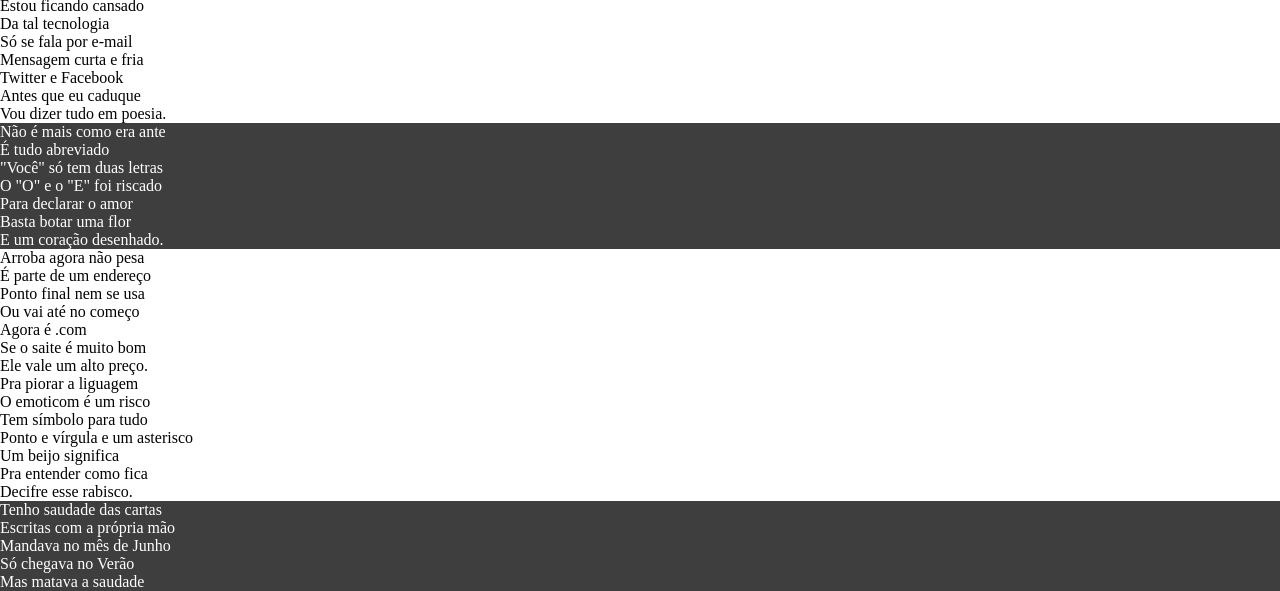
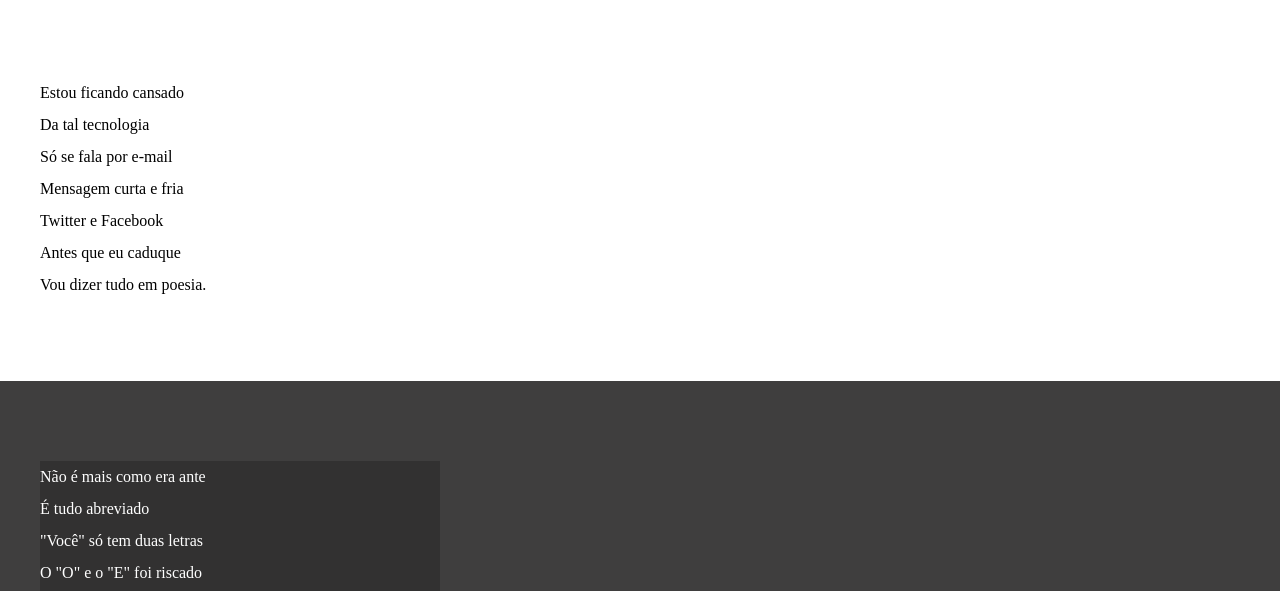
Before and after one commit to fabians84f/htmlecss, a plain HTML site: page desafio12/index.html in a window 1280 px wide. Shown: the part 158-749 px from the top of the page. Drawn offline with Linux system fonts and the light colour scheme.

Commit message:
atualizei estilos

```diff
--- a/desafio12/estilo/style.css
+++ b/desafio12/estilo/style.css
@@ -35,6 +35,13 @@ header a:hover, footer a:hover {
     text-decoration: underline;
 }
 
+section {
+    padding-top: 10vh;
+    padding-bottom: 10vh;
+    line-height: 2em;
+    padding-left: 40px;
+}
+
 section.normal {
     background-color: white;
     color: black;
@@ -45,6 +52,11 @@ section.imagem {
     color: white;
 }
 
+section.imagem > p {
+    width: 400px;
+    background-color: rgba(0, 0, 0, 0.212);
+}
+
 footer {
     background-color: black;
     color: white;
```
